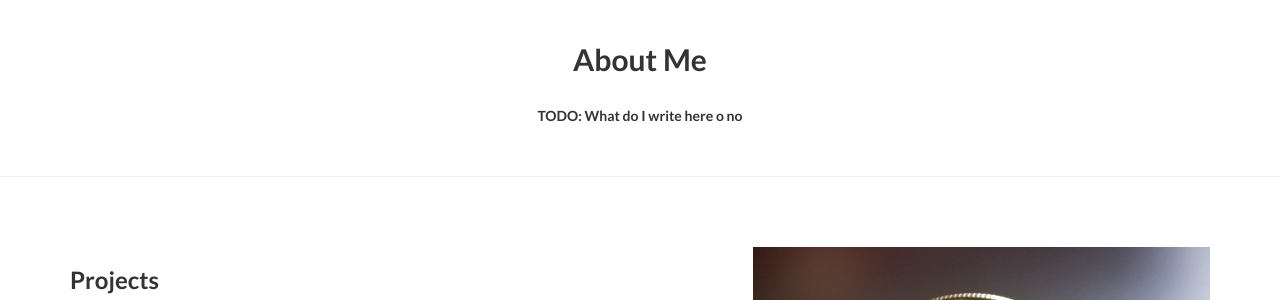
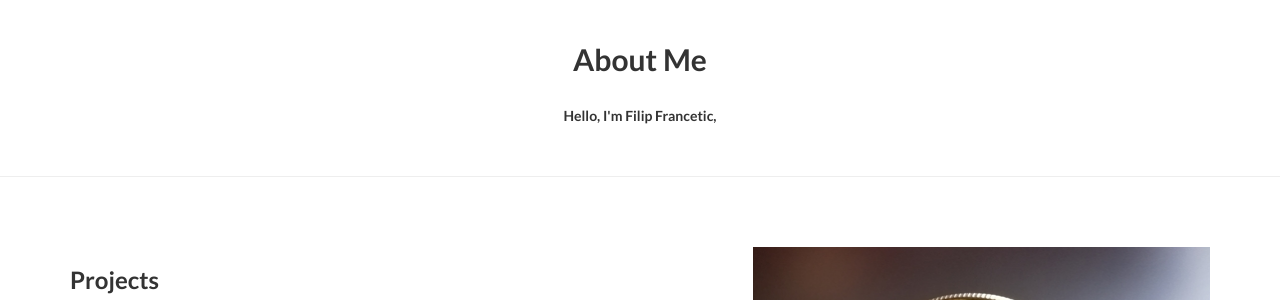
Before and after one commit to Filip-F/Filip-F.github.io, a Jekyll site: the page built from index.html, in a window 1280 px wide and 900 px high, scrolled down 344 px. Shown: the part 153-453 px from the top of the window. Built offline with Jekyll 4.4.1, drawn with Linux system fonts in a browser that asks for light colours.

```diff
--- a/404.html
+++ b/404.html
@@ -1,5 +1,6 @@
 ---
 layout: default
+permalink: /404.html
 ---
 
 <style type="text/css" media="screen">
--- a/_includes/about.html
+++ b/_includes/about.html
@@ -5,7 +5,7 @@
               <br/><br/>
               <h2>About Me</h2>
               <br/>
-              <p>TODO: What do I write here o no</p>
+              <p>Hello, I'm Filip Francetic, </p>
                 <br/>
               </div>
         </div>
```
